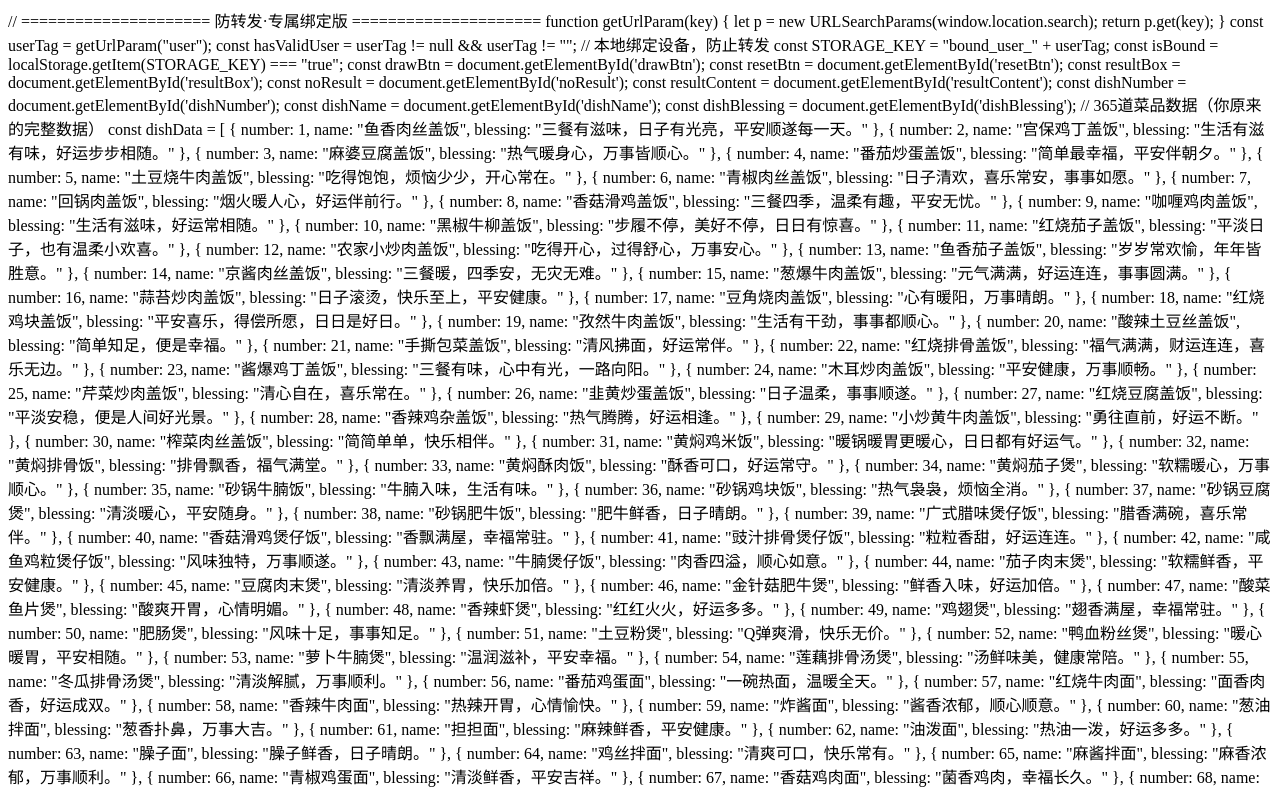
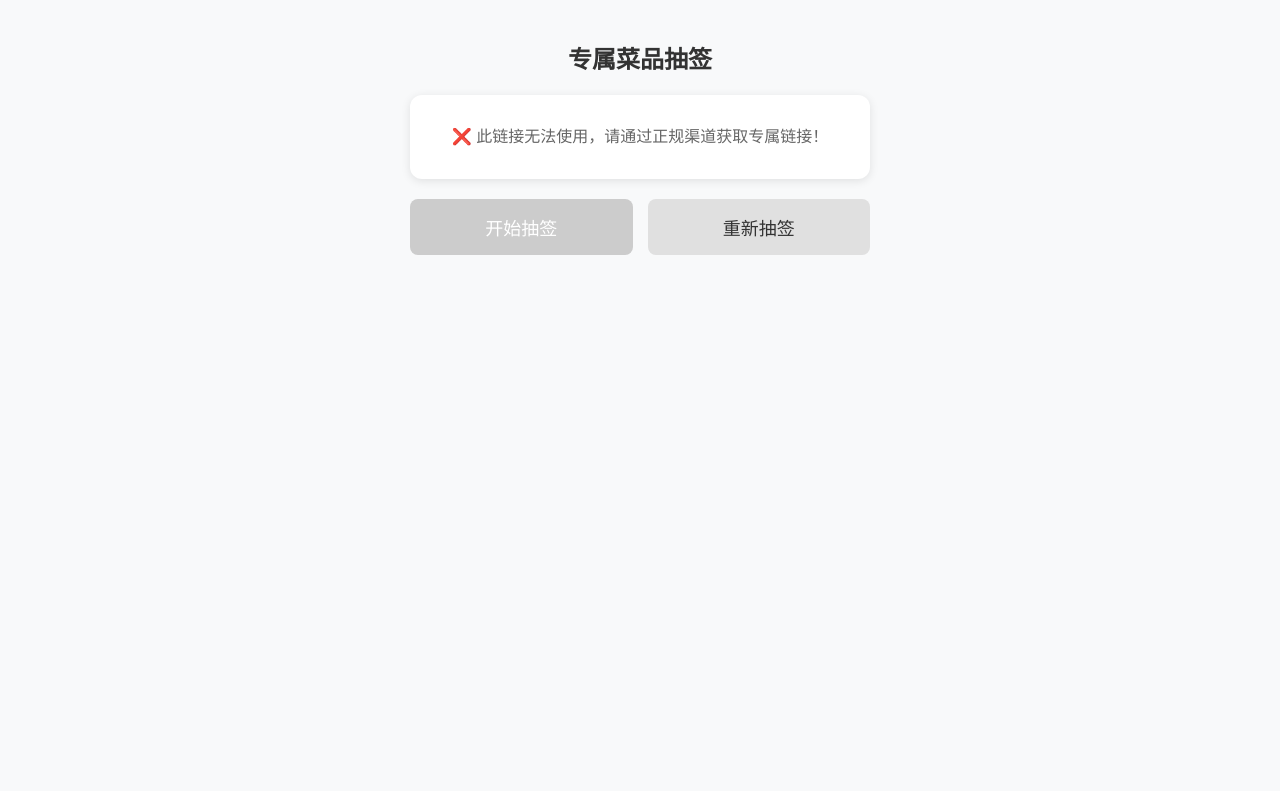
Before and after one commit to dalaoying9898/-, a plain HTML site: page index.html in a window 1280 px wide. Shown: the top 791 px of the page. Drawn offline with Linux system fonts and the light colour scheme.

Commit message:
Update index.html

```diff
--- a/index.html
+++ b/index.html
@@ -1,4 +1,128 @@
-// ===================== 防转发·专属绑定版 =====================
+<!DOCTYPE html>
+<html lang="zh-CN">
+<head>
+    <meta charset="UTF-8">
+    <meta name="viewport" content="width=device-width, initial-scale=1.0">
+    <title>专属菜品抽签</title>
+    <style>
+        /* 全局样式 - 适配手机端，小红书客户常用手机访问 */
+        * {
+            margin: 0;
+            padding: 0;
+            box-sizing: border-box;
+            font-family: "Microsoft YaHei", sans-serif;
+        }
+        body {
+            background-color: #f8f9fa;
+            padding: 20px;
+            max-width: 500px;
+            margin: 0 auto;
+        }
+        h1 {
+            text-align: center;
+            color: #333;
+            margin: 20px 0;
+            font-size: 24px;
+        }
+        /* 抽签结果盒子 */
+        #resultBox {
+            background-color: white;
+            border-radius: 12px;
+            padding: 30px 20px;
+            box-shadow: 0 2px 10px rgba(0,0,0,0.1);
+            margin-bottom: 20px;
+            text-align: center;
+        }
+        #noResult {
+            color: #666;
+            font-size: 16px;
+            line-height: 1.5;
+        }
+        #resultContent {
+            display: none;
+            margin-top: 10px;
+        }
+        #resultContent.show {
+            display: block;
+        }
+        #dishNumber {
+            color: #ff6700;
+            font-size: 18px;
+            font-weight: bold;
+            margin-bottom: 10px;
+        }
+        #dishName {
+            font-size: 22px;
+            color: #333;
+            font-weight: bold;
+            margin-bottom: 15px;
+        }
+        #dishBlessing {
+            color: #666;
+            font-size: 16px;
+            line-height: 1.6;
+        }
+        /* 抽签动画 */
+        #resultBox.drawing #noResult {
+            animation: loading 1s infinite alternate;
+        }
+        @keyframes loading {
+            from { opacity: 0.5; }
+            to { opacity: 1; }
+        }
+        /* 按钮样式 */
+        .btn-group {
+            display: flex;
+            gap: 15px;
+            margin-top: 20px;
+        }
+        button {
+            flex: 1;
+            padding: 15px 0;
+            border: none;
+            border-radius: 8px;
+            font-size: 18px;
+            cursor: pointer;
+            transition: background-color 0.3s;
+        }
+        #drawBtn {
+            background-color: #ff6700;
+            color: white;
+        }
+        #drawBtn:disabled {
+            background-color: #ccc;
+            cursor: not-allowed;
+        }
+        #resetBtn {
+            background-color: #e0e0e0;
+            color: #333;
+        }
+        #resetBtn:hover {
+            background-color: #d0d0d0;
+        }
+    </style>
+</head>
+<body>
+    <h1>专属菜品抽签</h1>
+
+    <!-- 抽签结果展示区 -->
+    <div id="resultBox">
+        <div id="noResult">✅ 专属链接有效，可无限次抽签！</div>
+        <div id="resultContent">
+            <div id="dishNumber"></div>
+            <div id="dishName"></div>
+            <div id="dishBlessing"></div>
+        </div>
+    </div>
+
+    <!-- 按钮区 -->
+    <div class="btn-group">
+        <button id="drawBtn">开始抽签</button>
+        <button id="resetBtn">重新抽签</button>
+    </div>
+
+    <script>
+     // ===================== 防转发·专属绑定版 =====================
 function getUrlParam(key) {
   let p = new URLSearchParams(window.location.search);
   return p.get(key);
@@ -237,7 +361,7 @@ const dishData = [
 { number: 214, name: "鱼片小火锅", blessing: "鱼片火锅，鲜爽快乐。" },
 { number: 215, name: "虾滑小火锅", blessing: "虾滑Q弹，好运常伴。" },
 { number: 216, name: "毛肚小火锅", blessing: "毛肚火锅，脆爽红火。" },
-{ the: number: 217, name: "酥肉小火锅", blessing: "酥肉火锅，幸福稳妥。" },
+{ number: 217, name: "酥肉小火锅", blessing: "酥肉火锅，幸福稳妥。" },
 { number: 218, name: "丸子小火锅", blessing: "丸子火锅，团圆快乐。" },
 { number: 219, name: "素菜小火锅", blessing: "素菜火锅，健康常乐。" },
 { number: 220, name: "鸳鸯小火锅", blessing: "鸳鸯双味，好运加倍。" },
@@ -440,3 +564,6 @@ function resetDraw() {
 
 drawBtn.addEventListener('click', drawDish);
 resetBtn.addEventListener('click', resetDraw);
+    </script>
+</body>
+</html>
```
